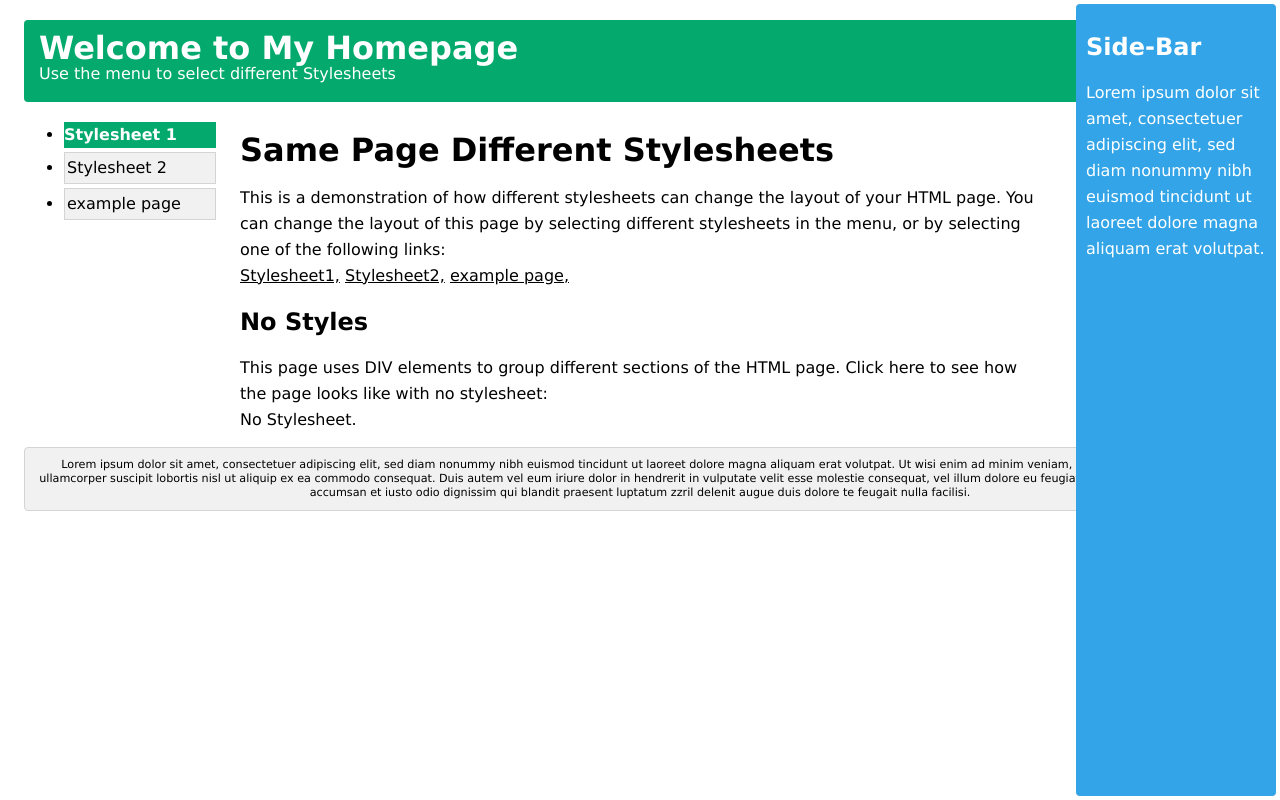
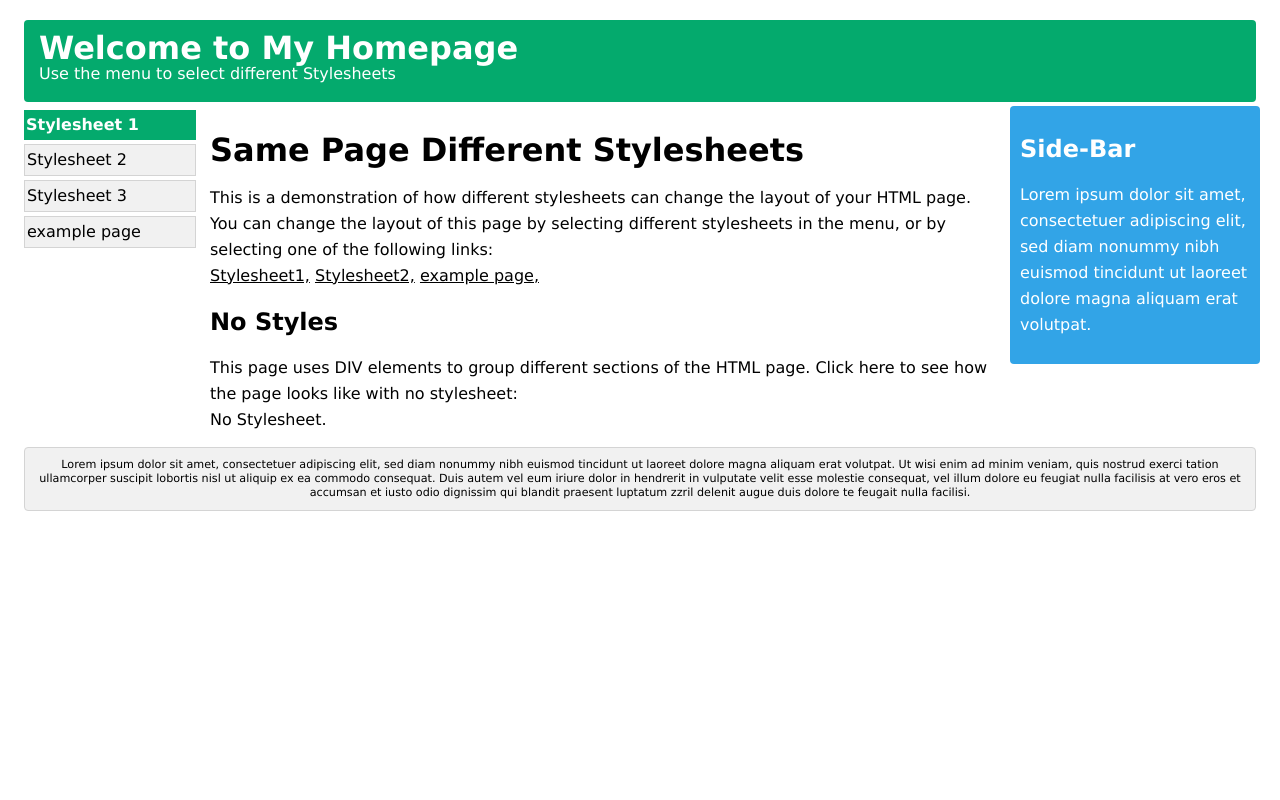
Before and after one commit to minzzzun/2024_OSS, a plain HTML site: page index.html in a window 1280 px wide. Drawn offline with Linux system fonts and the light colour scheme.

Commit message:
index 페이지 완성

```diff
--- a/index.html
+++ b/index.html
@@ -18,14 +18,18 @@
       <p>Use the menu to select different Stylesheets</p>
     </div>
 
-  <div id="menubar">
-  <ul >
-    <li class="menu-item"><a href="style1.html" style="color:black" class="menuitem"  > <div id="first-item">Stylesheet 1</div> </a></li>
-    <li class="menu-item"><a href="style2.html " style="color:black" class="menuitem"><div id="menu-item">Stylesheet 2</div>  </a></li>
+  <div >
+  <ul id="menubar">
+    <li class="menu-item"><a href="index.html" style="color:black" class="menuitem"  > <div id="first-item">Stylesheet 1</div> </a></li>
+    <li class="menu-item"><a href="style1.html " style="color:black" class="menuitem"><div id="menu-item">Stylesheet 2</div>  </a></li>
+    <li class="menu-item"><a href="style2.html " style="color:black" class="menuitem"><div id="menu-item">Stylesheet 3</div>  </a></li>
     <li class="menu-item"><a href="example.html" style="color:black" class="menuitem"> <div id="menu-item">example page</div></a></li>
   </ul>
 </div>
 
+
+
+<div id="main-container">
   <div id="main">
     <h1>Same Page Different Stylesheets</h1>
     <p>
@@ -43,11 +47,14 @@
       <a>No Stylesheet.</a>
     </div>
   </div>
+<div>
+  <div id="sidebar">
+    <h2>Side-Bar</h2>
+    <p>Lorem ipsum dolor sit amet, consectetuer adipiscing elit, sed diam nonummy nibh euismod tincidunt ut laoreet dolore magna aliquam erat volutpat.</p>
+ </div>
+</div>
+</div>
 
-  <div id="sidebar">
-     <h2>Side-Bar</h2>
-     <p>Lorem ipsum dolor sit amet, consectetuer adipiscing elit, sed diam nonummy nibh euismod tincidunt ut laoreet dolore magna aliquam erat volutpat.</p>
-  </div>
 
   <div id="footer">
     Lorem ipsum dolor sit amet, consectetuer adipiscing elit, sed diam nonummy nibh euismod tincidunt ut laoreet dolore magna aliquam erat volutpat. Ut wisi enim ad minim veniam, quis nostrud exerci tation ullamcorper suscipit lobortis nisl ut aliquip ex ea commodo consequat. Duis autem vel eum iriure dolor in hendrerit in vulputate velit esse molestie consequat, vel illum dolore eu feugiat nulla facilisis at vero eros et accumsan et iusto odio dignissim qui blandit praesent luptatum zzril delenit augue duis dolore te feugait nulla facilisi.
--- a/indexstyle.css
+++ b/indexstyle.css
@@ -16,15 +16,17 @@ div{
   padding: 15px;
 }
 
-#top h1, #top p, #menulist{
+#top h1, #top p, #menulist, #menubar{
   margin: 0;
   padding: 0;
 }
 
 
 #menubar{
-  width: 200px;
+  width: 180px;
   float: left;
+
+
 }
 
 #top, #sidebar, #footer, .menu-item{
@@ -38,7 +40,7 @@ div{
 
 }
 
-#menubar{
+li{
   list-style-type: none;
 }
 
@@ -47,6 +49,7 @@ div{
   background-color: #04aa6d;
   color: white;
   font-weight: bold;
+  padding: 2px;
 }
 
 #menu-item{
@@ -55,22 +58,8 @@ div{
   padding: 2px;
 }
 
-#main{
-  padding: 10px;
-  margin: 0 210px;
-}
 
 
-#sidebar {
-  background-color: #32a4e7;
-  color: white;
-  padding: 10px;
-  width: 180px;
-  bottom: 0px;
-  top: 0px;
-  right: 0px;
-  position: absolute;
-}
 
 #footer{
   border: 1px solid #d4d4d4;
@@ -80,3 +69,30 @@ div{
   background-color: #f1f1f1;
   line-height: 14px;
 }
+
+
+#main-container {
+  display: flex;
+  align-items: stretch;
+  position: relative;
+}
+
+#main {
+  flex-grow: 1;
+  padding: 10px;
+  margin: 0 240;
+}
+
+#sidebar {
+  background-color: #32a4e7;
+  color: white;
+
+  padding: 10px;
+  width: 230px;
+  height: auto; /* 높이를 flexbox에 맞추기 위해 auto로 설정 */
+  margin: 0;
+  position: relative;
+
+  right: 0;
+  top: 0;
+}
```
Also changed, not shown: style1.html (+21 -15 lines), style2.html (+21 -15 lines).
